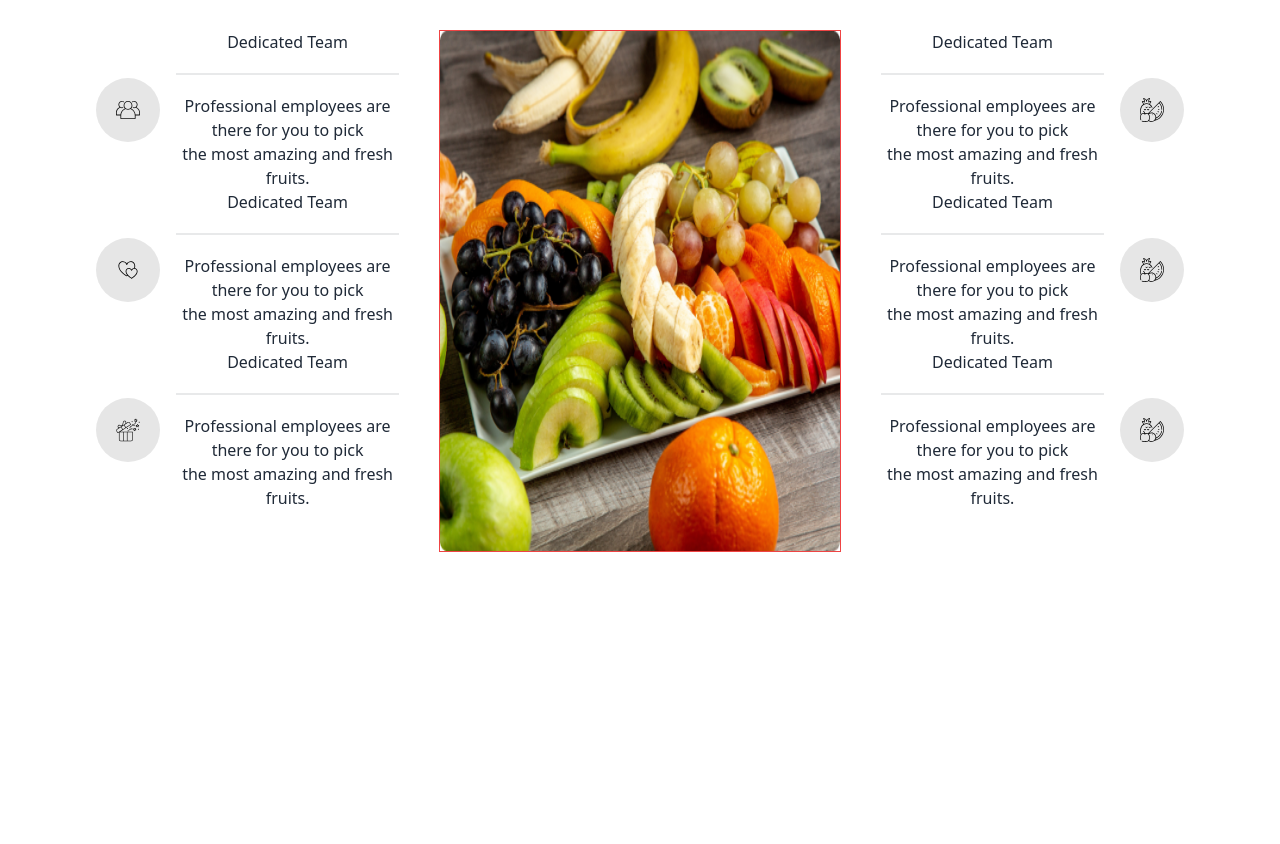
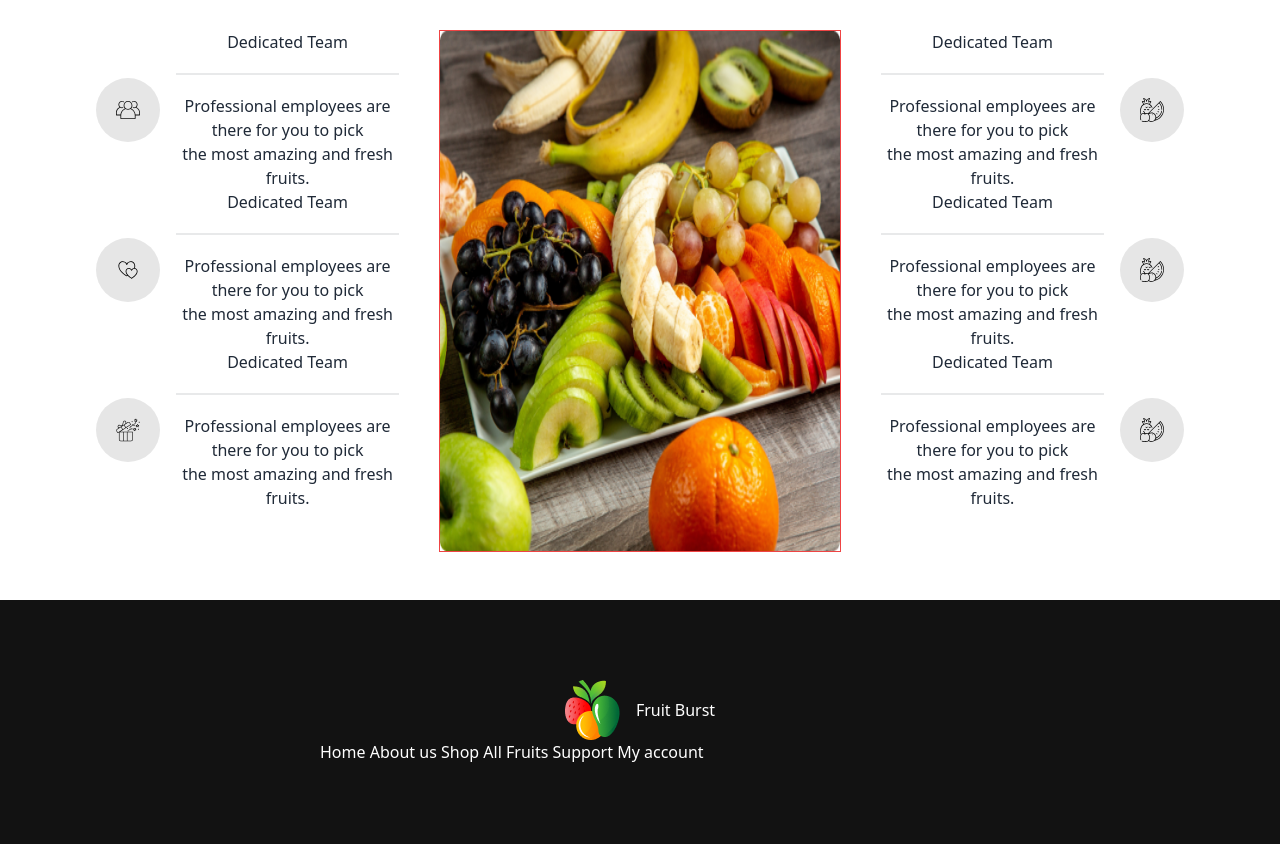
Before and after one commit to fardinariful/Fruit_shop_landing_page, a plain HTML site: page index.html in a window 1280 px wide. Shown: the part 2746-3590 px from the top of the page. Before the commit the page ends 3346 px from the top, so only its background shows below. Drawn offline with nearby package versions, Linux system fonts and the light colour scheme.

Commit message:
footer added

```diff
--- a/index.html
+++ b/index.html
@@ -643,7 +643,24 @@
           </section>
 
     </main>
-    <footer>
+    <footer class="bg-[#121212] text-white">
+      <div class="container mx-auto px-[40vh] py-20">
+        <div class="flex flex-row justify-center items-center gap-4">
+          <img src="./images/logo.png" alt="">
+          <p>Fruit Burst</p>
+        </div>
+
+        <div class="flex flex-row ">
+          <div>
+          <a href="">Home</a>
+          <a href="">About us</a>
+          <a href="">Shop </a>
+          <a href="">All Fruits</a>
+          <a href="">Support</a>
+          <a href="">My account</a>
+
+        </div>
+      </div>
 
     </footer>
 </body>
```
